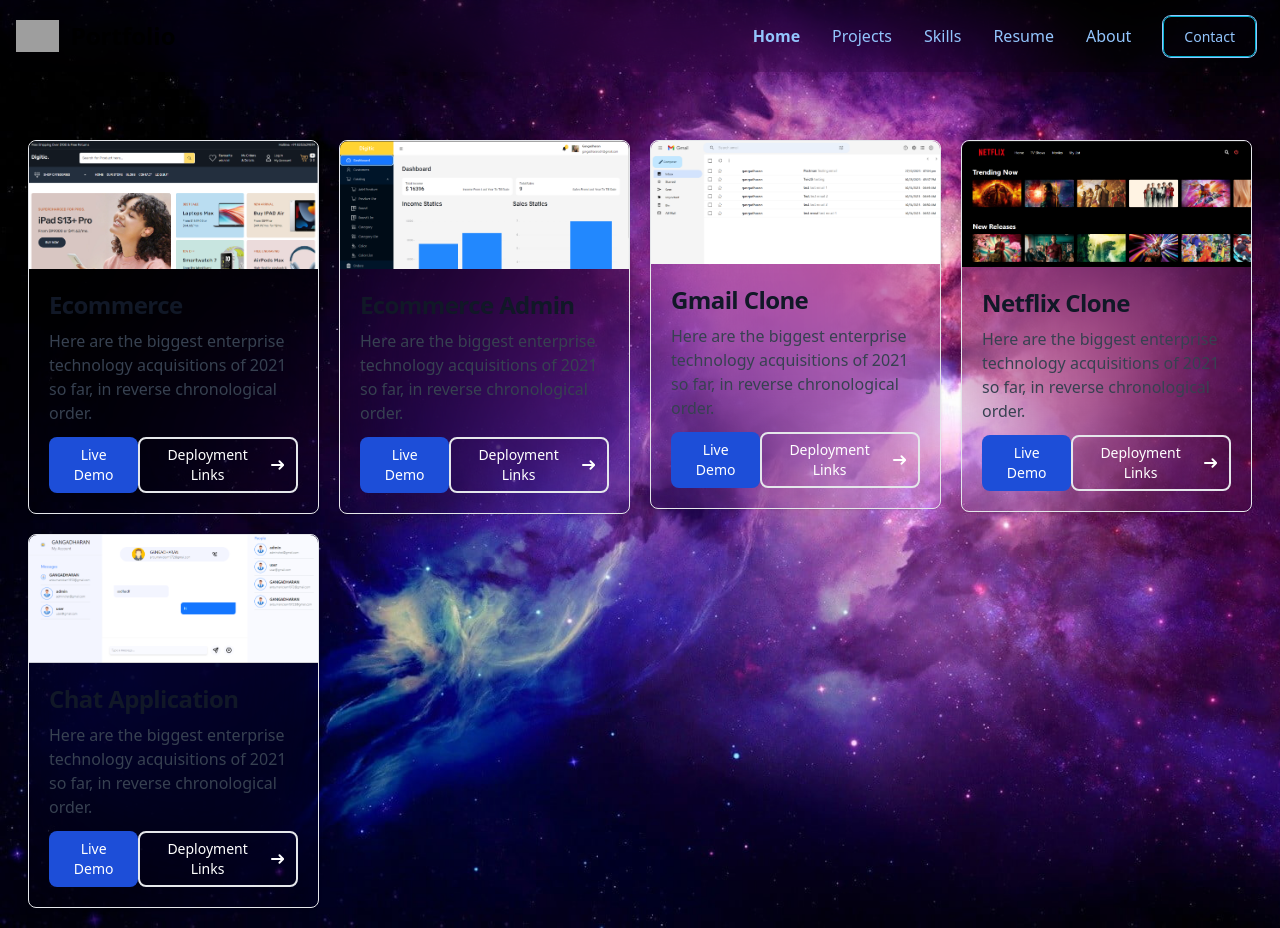
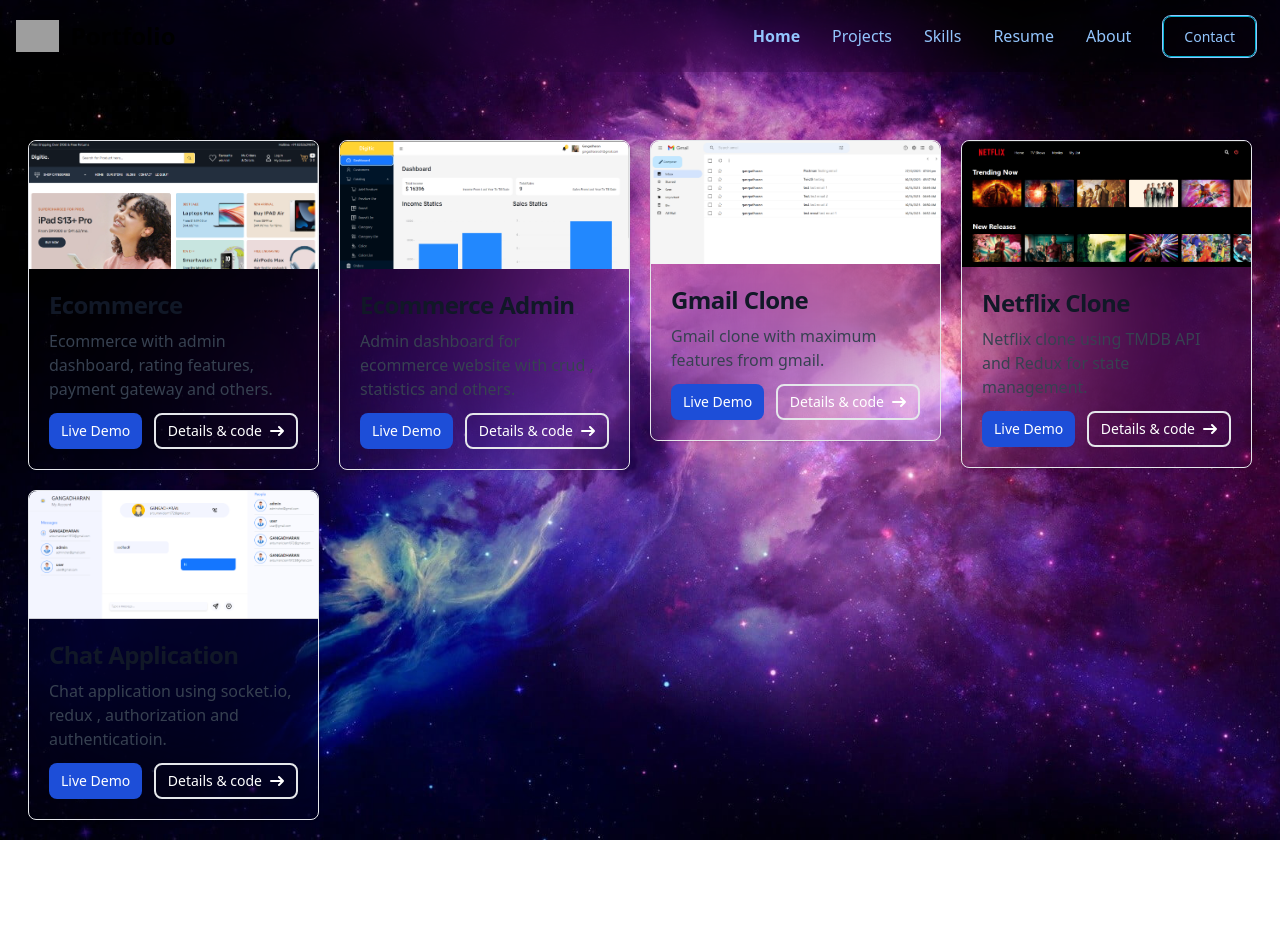
Before and after one commit to GANGADHARAN26/portfolio, a React (Vite) app: page /projects in a window 1280 px wide. After the commit the page ends 840 px from the top, so only its background shows below. Built offline with nearby package versions, Linux system fonts and the light colour scheme; no server answers; grey boxes are pictures that could not be loaded.

Commit message:
added description of projects

```diff
--- a/src/pages/Projects.jsx
+++ b/src/pages/Projects.jsx
@@ -3,61 +3,93 @@ import admin from "../assets/admin.png";
 import gmail from "../assets/gmail.png";
 import chat from "../assets/chat.png";
 import netflix from "../assets/netflix.png";
-import { Link} from "react-router-dom";
+import { Link } from "react-router-dom";
 
 // eslint-disable-next-line react/prop-types
 export default function Projects() {
-  const data=[
-        {name:"Ecommerce",img:ecommerce,link:"https://curious-chimera-d907ab.netlify.app/"},
-        {name:"Ecommerce Admin",img:admin,link:"https://amazing-starship-43095c.netlify.app/"},
-        {name:"Gmail Clone",img:gmail,link:"https://cerulean-banoffee-542bb7.netlify.app/"},
-        {name:"Netflix Clone",img:netflix,link:"https://shiny-bavarois-bdc5af.netlify.app/"},
-        {name:"Chat Application",img:chat,link:"https://mellow-chimera-cd179a.netlify.app/"},
-      ]
+  const data = [
+    {
+      name: "Ecommerce",
+      img: ecommerce,
+      link: "https://curious-chimera-d907ab.netlify.app/",
+      details:
+        "Ecommerce with admin dashboard, rating features, payment gateway and others.",
+    },
+    {
+      name: "Ecommerce Admin",
+      img: admin,
+      link: "https://amazing-starship-43095c.netlify.app/",
+      details:
+        "Admin dashboard for ecommerce website with crud , statistics and others.",
+    },
+    {
+      name: "Gmail Clone",
+      img: gmail,
+      link: "https://cerulean-banoffee-542bb7.netlify.app/",
+      details:
+        "Gmail clone with maximum features from gmail.",
+    },
+    {
+      name: "Netflix Clone",
+      img: netflix,
+      link: "https://shiny-bavarois-bdc5af.netlify.app/",
+      details:
+        "Netflix clone using TMDB API and Redux  for state management.",
+    },
+    {
+      name: "Chat Application",
+      img: chat,
+      link: "https://mellow-chimera-cd179a.netlify.app/",
+      details:
+        "Chat application using socket.io, redux , authorization and authenticatioin.",
+    },
+  ];
+  return (
+    <div className="bg-scroll scrollbar-hide">
+      <h1>Projects</h1>
+      <div className=" px-7 py-5 ">
+        +-*{" "}
+        <div className="grid grid-cols-4 gap-5">
+          {data.map((info, index) => {
             return (
               <div
-   className="bg-scroll scrollbar-hide"
+                id="card "
+                className="hover:scale-105 transition ease-in-out delay-150"
+                key={index}
               >
-    <h1>Projects</h1>
-    <div className=" px-7 py-5 ">
-+-*      <div className="grid grid-cols-4 gap-5" >
-        {data.map((info, index) => {
-          return (
-            <div id="card " className="hover:scale-105 transition ease-in-out delay-150" key={index}>
                 <div className="max-w-sm  border ring-orange-700 rounded-lg shadow backdrop-blur-3xl">
                   <Link to={`/project/${index}`}>
-                           <img
-                            className="rounded-t-lg"
-                            src={info.img}
-                            alt=""
-                          />
+                    <img className="rounded-t-lg" src={info.img} alt="" />
                   </Link>
                   <div className="p-5">
-                          <a href="#" className="flex justify-between" target="_blank" rel="noopener noreferrer">
+                    <a
+                      href="#"
+                      className="flex justify-between"
+                      target="_blank"
+                      rel="noopener noreferrer"
+                    >
                       <h5 className="mb-2 text-2xl font-bold tracking-tight text-gray-900 dark:text-white">
                         {info.name}
                       </h5>
-
                     </a>
                     <p className="mb-3 font-normal text-gray-700 dark:text-gray-400">
-                            Here are the biggest enterprise technology acquisitions of 2021
-                            so far, in reverse chronological order.
+                      {info.details}
                     </p>
                     <div className="flex justify-between">
                       <a
                         href={info.link}
-                            target="_blank" rel="noopener noreferrer"
+                        target="_blank"
+                        rel="noopener noreferrer"
                         className="inline-flex items-center px-3 py-2 text-sm font-medium text-center text-white bg-blue-700 rounded-lg hover:bg-blue-800 focus:ring-4 focus:outline-none focus:ring-blue-300 dark:bg-blue-600 dark:hover:bg-blue-700 dark:focus:ring-blue-800"
-
                       >
                         Live Demo
-
                       </a>
                       <Link
                         to={`/project/${index}`}
                         className="inline-flex items-center px-3 py-1  text-sm font-medium text-center text-white border-2  rounded-lg hover:bg-blue-800 focus:ring-4 focus:outline-none focus:ring-blue-300 dark:hover:bg-blue-700 dark:focus:ring-blue-800"
                       >
-                            Deployment Links  <svg
+                        Details & code{" "}
+                        <svg
                           className="rtl:rotate-180 w-3.5 h-3.5 ms-2"
                           aria-hidden="true"
                           xmlns="http://www.w3.org/2000/svg"
@@ -77,13 +109,10 @@ export default function Projects() {
                   </div>
                 </div>
               </div>
-          )
+            );
           })}
         </div>
-      <div
-
-      >
-      </div>
+        <div></div>
       </div>
     </div>
   );
```
Lines whose indentation alone changed are shown as unchanged.
